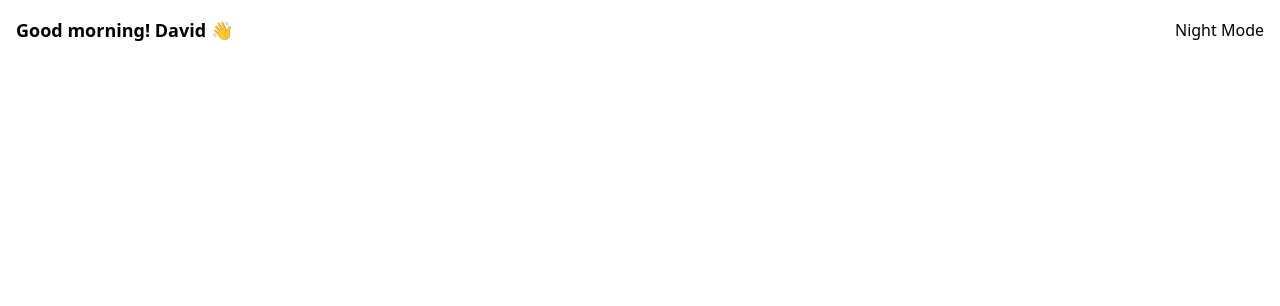
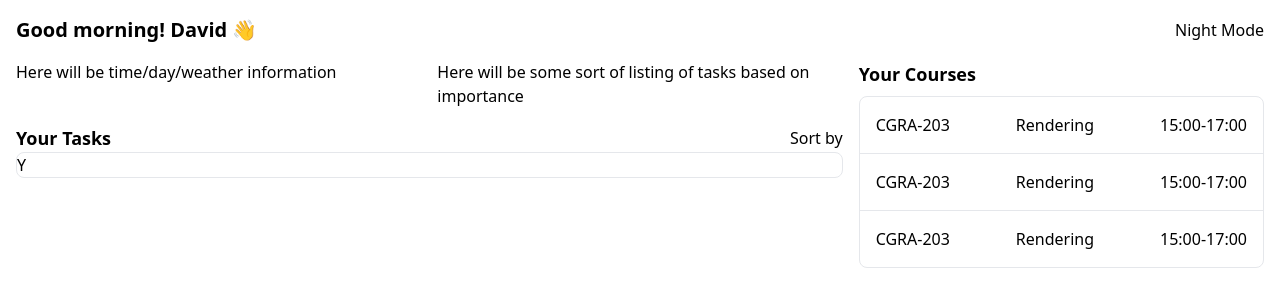
Before and after one commit to scantarbian/shiroko, a Next.js app: page / in a window 1280 px wide. Shown: the top 306 px of the page. Built offline with nearby package versions, Linux system fonts and the light colour scheme.

Commit message:
feat: scaffold courses display

```diff
--- a/app/page.tsx
+++ b/app/page.tsx
@@ -1,9 +1,19 @@
+import ClassesView from "@/components/classes";
 import Navbar from "@/components/navbar";
+import TasksView from "@/components/tasks";
 
 export default function Home() {
   return (
     <main>
       <Navbar />
+      <div className="px-4 grid grid-cols-3 gap-4">
+        <div>Here will be time/day/weather information</div>
+        <div>
+          Here will be some sort of listing of tasks based on importance
+        </div>
+        <ClassesView className="row-span-6" />
+        <TasksView className="col-span-2" />
+      </div>
     </main>
   );
 }
--- /dev/null
+++ b/components/classes/ClassItem.tsx
@@ -0,0 +1,11 @@
+const ClassItem = () => {
+  return (
+    <div className="p-4 flex justify-between ">
+      <span>CGRA-203</span>
+      <span>Rendering</span>
+      <span>15:00-17:00</span>
+    </div>
+  );
+};
+
+export default ClassItem;
--- a/components/classes/index.tsx
+++ b/components/classes/index.tsx
@@ -1,8 +1,19 @@
-const ClassesView = () => {
+import ClassItem from "./ClassItem";
+
+type Props = {
+  className?: string;
+};
+
+const ClassesView = ({ className }: Props) => {
   return (
-    <>
-      <h2>Today's classes are:</h2>
-    </>
+    <div className={`flex flex-col ${className}`}>
+      <h2 className="text-lg font-semibold pb-2">Your Courses</h2>
+      <div className="border rounded-lg flex flex-col divide-y">
+        <ClassItem />
+        <ClassItem />
+        <ClassItem />
+      </div>
+    </div>
   );
 };
 
--- a/components/navbar/Greeting.tsx
+++ b/components/navbar/Greeting.tsx
@@ -16,7 +16,7 @@ const Greeting = () => {
 
   return (
     <>
-      <h1 className="text-lg font-semibold">{`${generateGreeting(
+      <h1 className="text-xl font-bold">{`${generateGreeting(
         date
       )}! David 👋`}</h1>
     </>
--- a/components/tasks/index.tsx
+++ b/components/tasks/index.tsx
@@ -1,8 +1,19 @@
-const TasksView = () => {
+type Props = {
+  className?: string;
+};
+
+const TasksView = ({ className }: Props) => {
   return (
-    <>
-      <h2>Here are your tasks:</h2>
-    </>
+    <div className={className}>
+      <div className="flex justify-between items-center">
+        <h2 className="text-lg font-semibold">Your Tasks</h2>
+        <span>Sort by</span>
+      </div>
+
+      <div className="border rounded-lg flex flex-col">
+        <span>Y</span>
+      </div>
+    </div>
   );
 };
 
```
